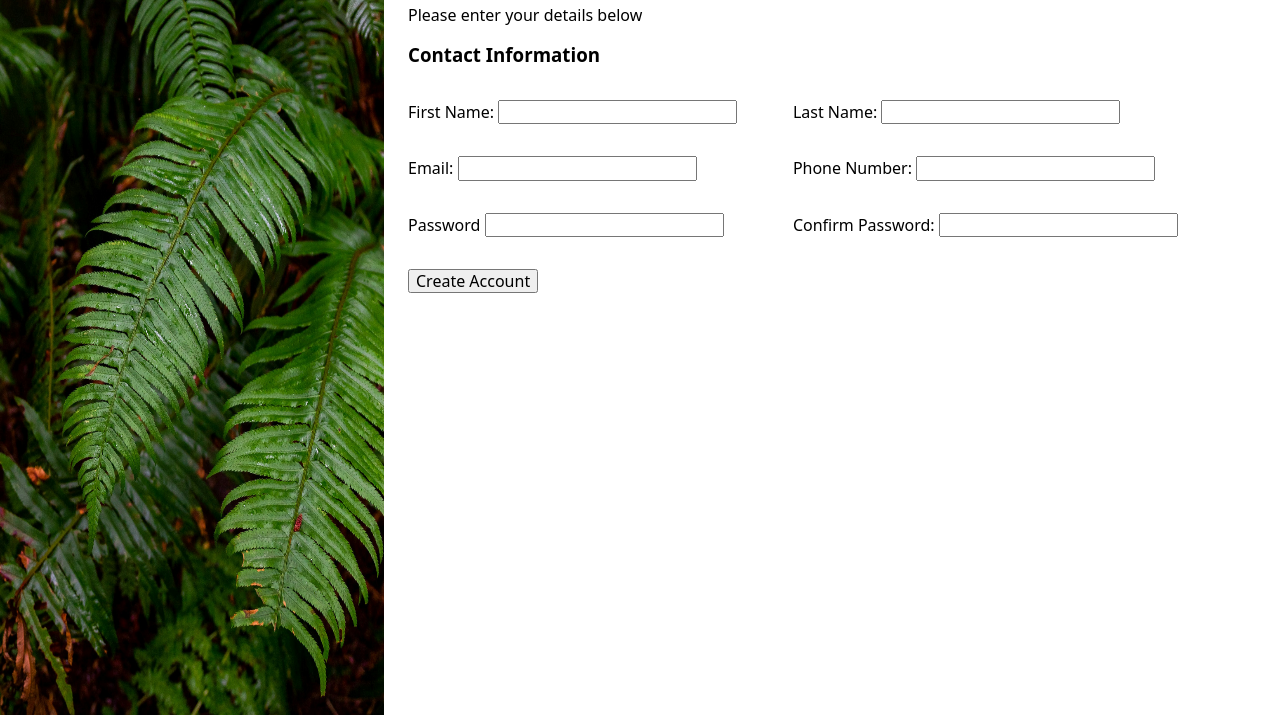
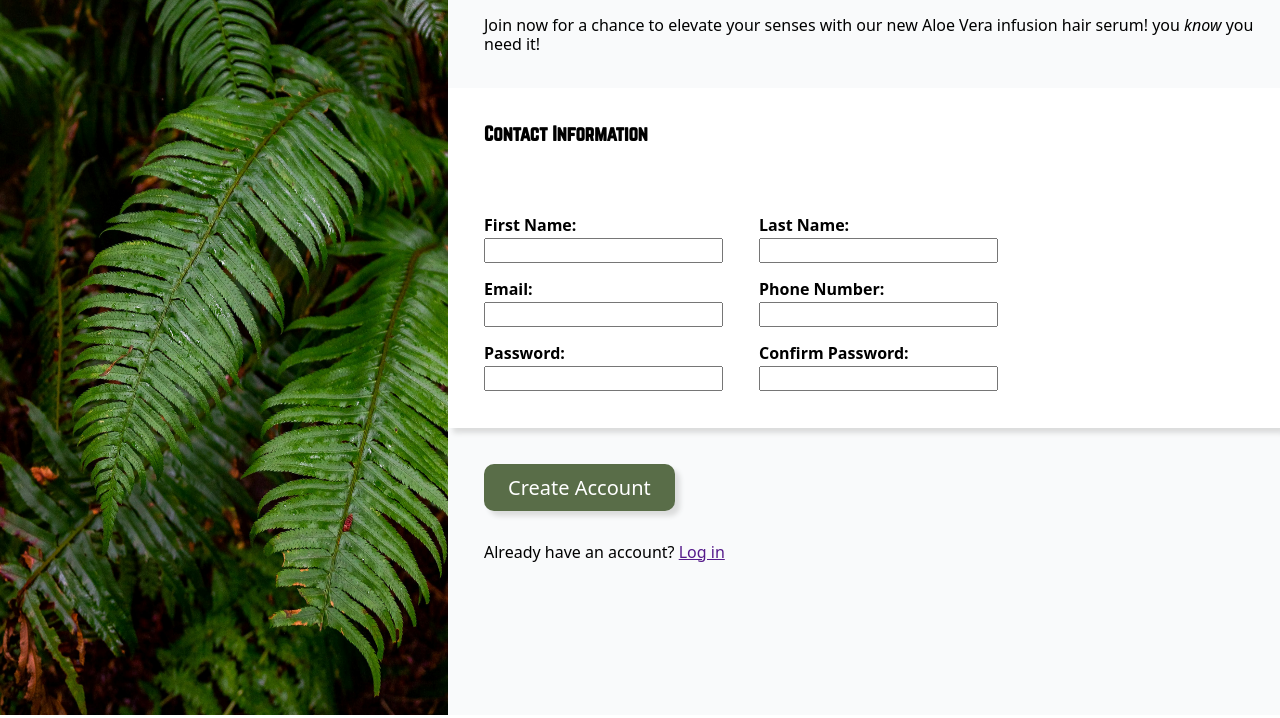
Before and after one commit to ahmedmustafam/signup-form, a website: page index.html in a window 1280 px wide. Shown: the part 85-803 px from the top of the page. Drawn offline with nearby package versions, Linux system fonts and the light colour scheme.

Commit message:
Add initial form styling and layout

```diff
--- a/index.html
+++ b/index.html
@@ -9,14 +9,16 @@
 </head>
 <body>
     <div class="imgcontainer">
-        <img src="background.jpg" alt="Picture of Leaves" height=1080px>
+        <img src="background.jpg" alt="Picture of Leaves" height=auto>
     </div>
     <div class="content">
         <h2>Sign up for the product now</h2>
-        <p>Please enter your details below</p>
+        <p class="introtext">Join now for a chance to elevate your
+             senses with our new Aloe Vera infusion hair serum! you <em>know</em> you need it!</p>
         <div class="formcontainer">
+            <form action="https://httpbin.org/post" method="post">
+                <div class="formbackground">
                     <h3>Contact Information</h3>
-            <form>
                     <div class="formdata">
                         <p>
                             <label for="firstname">First Name:</label>
@@ -35,7 +37,7 @@
                             <input type="text" id="number" name="user_number">
                         </p>
                         <p>
-                        <label for="password">Password</label>
+                            <label for="password">Password:</label>
                             <input type="password" id="password" name="user_password">
                         </p>
                         <p>
@@ -43,10 +45,12 @@
                             <input type="password" id="passwordconf">
                         </p>
                     </div>
+                </div>
                 <p class="button">
                     <button type="submit">Create Account</button>
                 </p>
             </form>
+            <p>Already have an account? <a href="">Log in</a></p>
         </div>
     </div>
 </body>
--- a/styles.css
+++ b/styles.css
@@ -12,7 +12,7 @@ body {
 }
 
 img {
-    width: 30vw;
+    width: 35vw;
     height: 100vh;
 }
 
@@ -20,13 +20,75 @@ img {
 h2 {
     font-family: norwester, sans-serif;
     font-weight: bold;
+    font-size: 36px;
+    padding-left: 24px;
 }
 
+.introtext,
+.button,
+form~p {
+    padding-left: 36px;
+}
+
+h3 {
+    font-family: norwester, sans-serif;
+    padding-left: 36px;
+    padding-top: 36px;
+}
+
+
+form {
+    display: inline-block;
+}
+
+label {
+    display: inline-block;
+    min-width: 90px;
+    margin-bottom: 4px;
+    font-weight: 600;
+}
+
+label,
+input {
+    display: flex;
+    flex-direction: column;
+}
+
+
+
 .content {
-    padding: 24px;
+    width: 65vw;
+    height: 100vh;
+    background-color: #f9fafb;
 }
 
 .formdata {
     display: grid;
-    grid-template-columns: 1fr 1fr;
+    width: 400px;
+    grid-template-columns: auto auto;
+    grid-auto-rows: 64px;
+    column-gap: 36px;
+    padding:36px;
+    margin-bottom: 36px;
 }
+
+.formbackground {
+    background: white;
+    width: 65vw;
+    padding: 0;
+    box-shadow: 5px 5px 5px #dbdcdc;
+}
+
+button {
+    background-color: #596d48;
+    color: white;
+    font-size: 20px;
+    padding: 12px 24px;
+    border-radius: 0.5em;
+    border: none;
+    box-shadow: 5px 5px 5px #dbdcdc;
+}
+
+a:link {
+    color: #596d48;
+}
```
Lines whose indentation alone changed are shown as unchanged.
